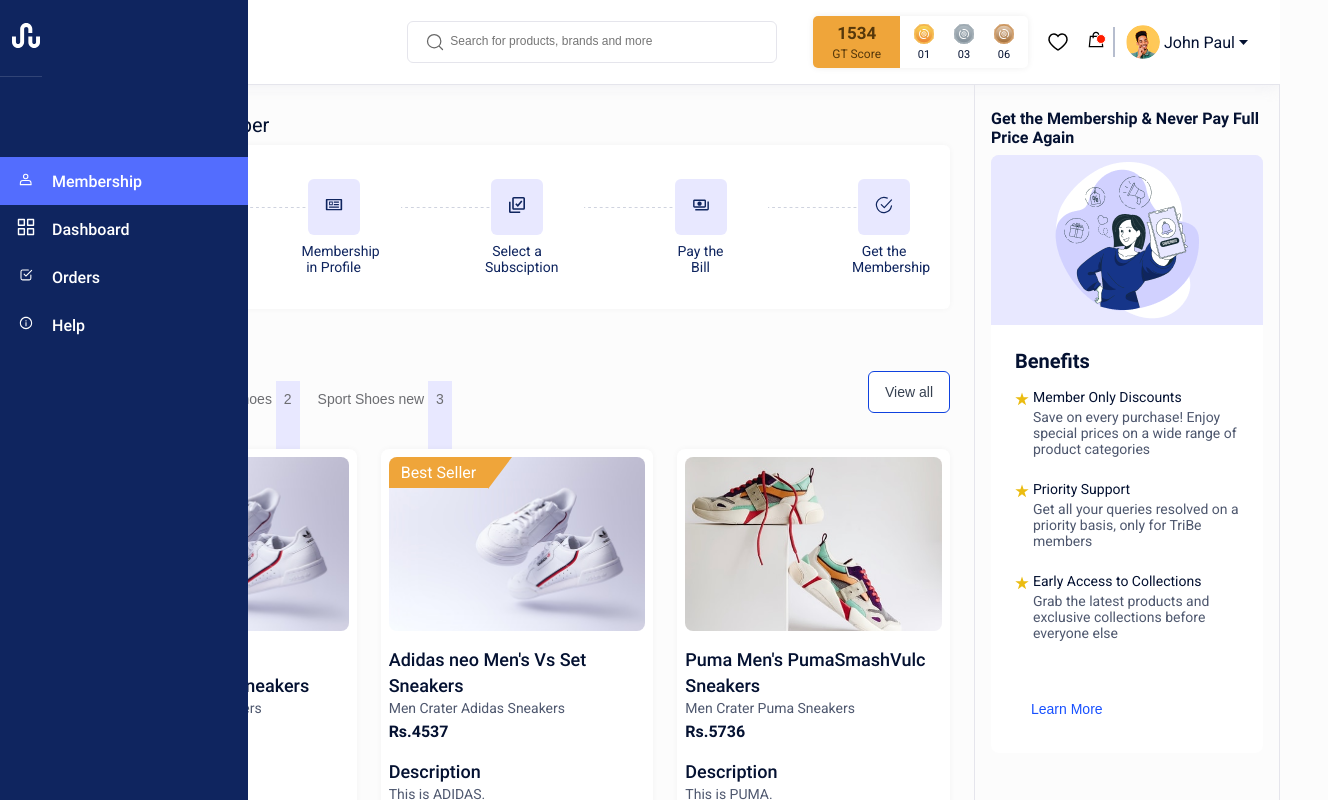
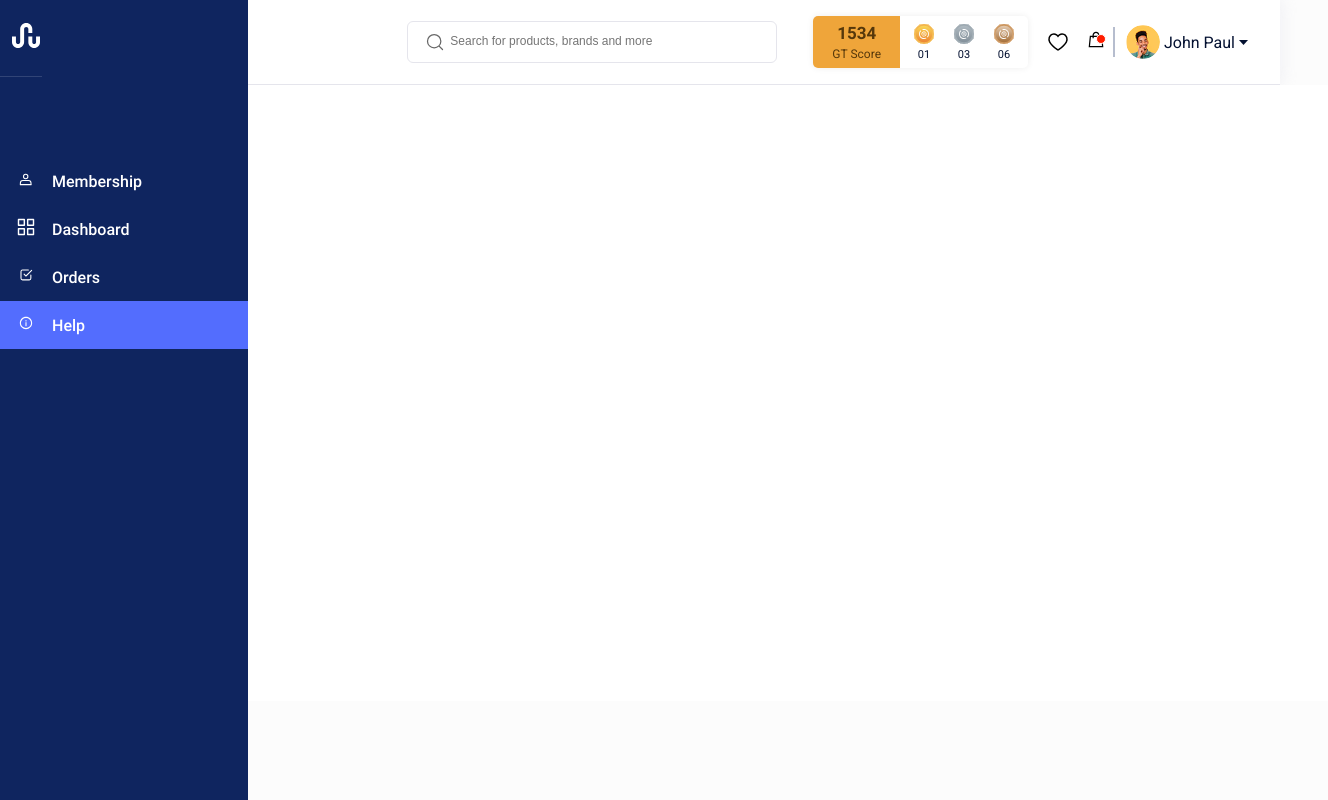
Before and after one commit to shafijahangeer/experion-test, a React (Create React App) app: page /help in a window 1280 px wide. Shown: the top 800 px of the page, 1328 px wide, since content can reach past the window. Built offline with nearby package versions, Linux system fonts and the light colour scheme.

Commit message:
Feat: routes added

```diff
--- a/package.json
+++ b/package.json
@@ -10,6 +10,7 @@
     "gh-pages": "^6.3.0",
     "react": "^19.1.0",
     "react-dom": "^19.1.0",
+    "react-router-dom": "^7.6.0",
     "react-scripts": "5.0.1",
     "save-dev": "^0.0.1-security",
     "web-vitals": "^2.1.4"
--- a/src/App.js
+++ b/src/App.js
@@ -1,14 +1,28 @@
 // import logo from './logo.svg';
+import { BrowserRouter as Router, Routes, Route } from 'react-router-dom';
 import './App.css';
 import Layout from './layout/Layout';
-
+import Dashboard from './pages/Dashboard';
+import Membership from './pages/Membership';
 import './sass/style.css';
+import Orders from './pages/Oders';
+import Help from './pages/Help';
+// import Layout from './layout/layout';
 
 function App() {
   return (
-    <>
-      <Layout />
-    </>
+    <Router>
+  <Routes>
+    <Route path="/" element={<Layout />}>
+      <Route index element={<Dashboard />} />
+      <Route path="dashboard" element={<Dashboard />} />
+      <Route path="membership" element={<Membership />} />
+       <Route path="orders" element={<Orders />} />
+        <Route path="help" element={<Help />} />
+
+    </Route>
+  </Routes>
+</Router>
   );
 }
 
--- a/src/layout/Layout.jsx
+++ b/src/layout/Layout.jsx
@@ -1,16 +1,14 @@
 import React from "react";
 import Header from "./header/Header";
 import SideBar from "./sidebar/SideBar";
-import ContentArea from "./content/ContentArea";
-import MembershipCard from "../components/membership-card/MembershipCard";
+import { Outlet } from "react-router-dom";
 function Layout() {
   return (
     <div className="layout">
       <SideBar />
       <Header />
       <div className="content-container">
-        <ContentArea />
-        <MembershipCard />
+       <Outlet />
       </div>
     </div>
   );
--- a/src/layout/sidebar/SideBar.jsx
+++ b/src/layout/sidebar/SideBar.jsx
@@ -1,36 +1,35 @@
 // src/components/Sidebar.jsx
-import React, { useState } from 'react';
+import React from 'react';
+import { NavLink } from 'react-router-dom';
 import Icon from '../../components/Icon';
 import Img from '../../components/img/Img';
 
+const Sidebar = () => {
+  const menuItems = [
 
-
-const Sidebar = ({ isOpen, toggleSidebar }) => {
-  const [activeIndex, setActiveIndex] = useState(0);
-
-  const menuItems = [
-    { icon: <Icon name="membership" />, label: 'Membership' },
-    { icon: <Icon name="dashboard" />, label: 'Dashboard' },
-     { icon: <Icon name="orders" />, label: 'Orders' },
-    { icon: <Icon name="help" />, label: 'Help' },
+    { icon: <Icon name="membership" />, label: 'Membership', path: '/membership' },
+    { icon: <Icon name="dashboard" />, label: 'Dashboard', path: '/dashboard' },
+    { icon: <Icon name="orders" />, label: 'Orders', path: '/orders' },
+    { icon: <Icon name="help" />, label: 'Help', path: '/help' },
   ];
 
+  return (
+    <div className="sidebar open">
+      <NavLink to="/" className="logo">
+        <Img src="/assets/images/logo.svg" alt="Logo" />
+      </NavLink>
 
-   return (
-   <div className={`sidebar ${isOpen ? 'open' : ''}`}>
-      <a href='/' className='logo'>
-        <Img className='' src={'../assets/images/logo.svg'} alt={'illustration of logo'} />
-        {/* <Icon name={'logo'} /> */}
-      </a>
       {menuItems.map((item, index) => (
-        <div
-          className={`sidebar__item ${activeIndex === index ? 'active' : ''}`}
+        <NavLink
+          to={item.path}
           key={index}
-          onClick={() => setActiveIndex(index)}
+          className={({ isActive }) =>
+            `sidebar__item ${isActive ? 'active' : ''}`
+          }
         >
           <div className="sidebar__icon">{item.icon}</div>
           <span className="sidebar__label">{item.label}</span>
-        </div>
+        </NavLink>
       ))}
     </div>
   );
--- /dev/null
+++ b/src/pages/Dashboard.jsx
@@ -0,0 +1,12 @@
+import React from "react";
+import ContentArea from "../layout/content/ContentArea";
+import MembershipCard from "../components/membership-card/MembershipCard";
+function Dashboard() {
+    return (
+        <>
+            <ContentArea />
+            <MembershipCard />
+        </>
+    );
+}
+export default Dashboard;
--- /dev/null
+++ b/src/pages/Help.jsx
@@ -0,0 +1,11 @@
+import React from "react";
+import SectionTitle from "../components/section-title/SectionTitle";
+function Help() {
+    return (
+        <div className="page">
+            <SectionTitle>Help</SectionTitle>
+
+        </div>
+    );
+}
+export default Help;
--- /dev/null
+++ b/src/pages/Membership.jsx
@@ -0,0 +1,11 @@
+import React from "react";
+import SectionTitle from "../components/section-title/SectionTitle";
+function Membership() {
+    return (
+        <div className="page">
+            <SectionTitle>Membership</SectionTitle>
+
+        </div>
+    );
+}
+export default Membership;
--- /dev/null
+++ b/src/pages/Oders.jsx
@@ -0,0 +1,11 @@
+import React from "react";
+import SectionTitle from "../components/section-title/SectionTitle";
+function Orders() {
+    return (
+        <div className="page">
+            <SectionTitle>Orders</SectionTitle>
+
+        </div>
+    );
+}
+export default Orders;
--- a/src/sass/components/_common.scss
+++ b/src/sass/components/_common.scss
@@ -104,3 +104,12 @@
     margin-bottom: 1rem;
     color: $primary-color;
 }
+.page{
+    background-color: $white;
+    padding: 24px;
+    width: 100%;
+    height: 100%;
+    min-height: 65vh;
+    grid-column: span 12;
+
+}
--- a/src/sass/components/_tabs.scss
+++ b/src/sass/components/_tabs.scss
@@ -19,7 +19,7 @@
 
             .count {
                 background-color: #E8E8FF;
-                padding: 40.25rem 0.5rem;
+                padding: 0.25rem 0.5rem;
                 border-radius: 0.313rem;
                 font-size: 0.875rem;
                 font-weight: $fw-400;
--- a/src/sass/layout/_sidebar.scss
+++ b/src/sass/layout/_sidebar.scss
@@ -1,7 +1,7 @@
 @use '../mixins';
 
 .sidebar {
-  width:3.75rem;
+  width: 3.75rem;
   height: 100vh;
   background-color: #0F255F;
   display: flex;
@@ -63,6 +63,7 @@
     color: $white;
     cursor: pointer;
     transition: background 0.2s;
+    text-decoration: none;
 
     &:hover {
       background-color: #536DFE;
--- a/src/sass/style.css
+++ b/src/sass/style.css
@@ -58,6 +58,7 @@
   color: #fff;
   cursor: pointer;
   transition: background 0.2s;
+  text-decoration: none;
 }
 .sidebar__item:hover {
   background-color: #536DFE;
@@ -528,6 +529,15 @@
   color: #041131;
 }
 
+.page {
+  background-color: #fff;
+  padding: 24px;
+  width: 100%;
+  height: 100%;
+  min-height: 65vh;
+  grid-column: span 12;
+}
+
 .btn {
   display: flex;
   align-items: center;
@@ -850,7 +860,7 @@
 }
 .tabs__nav__item .count {
   background-color: #E8E8FF;
-  padding: 40.25rem 0.5rem;
+  padding: 0.25rem 0.5rem;
   border-radius: 0.313rem;
   font-size: 0.875rem;
   font-weight: 400;
```
Also changed, not shown: 2 other files (tests, documents, lock files or other folders).
